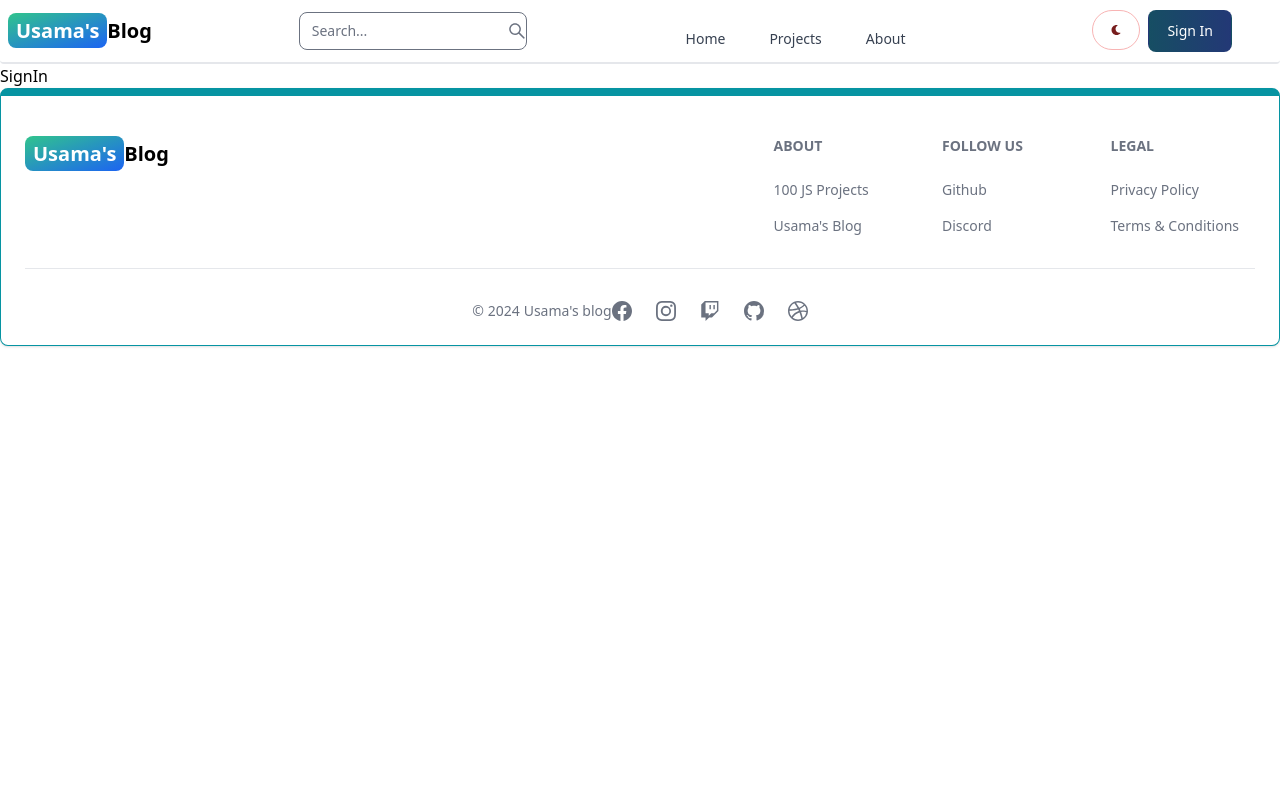
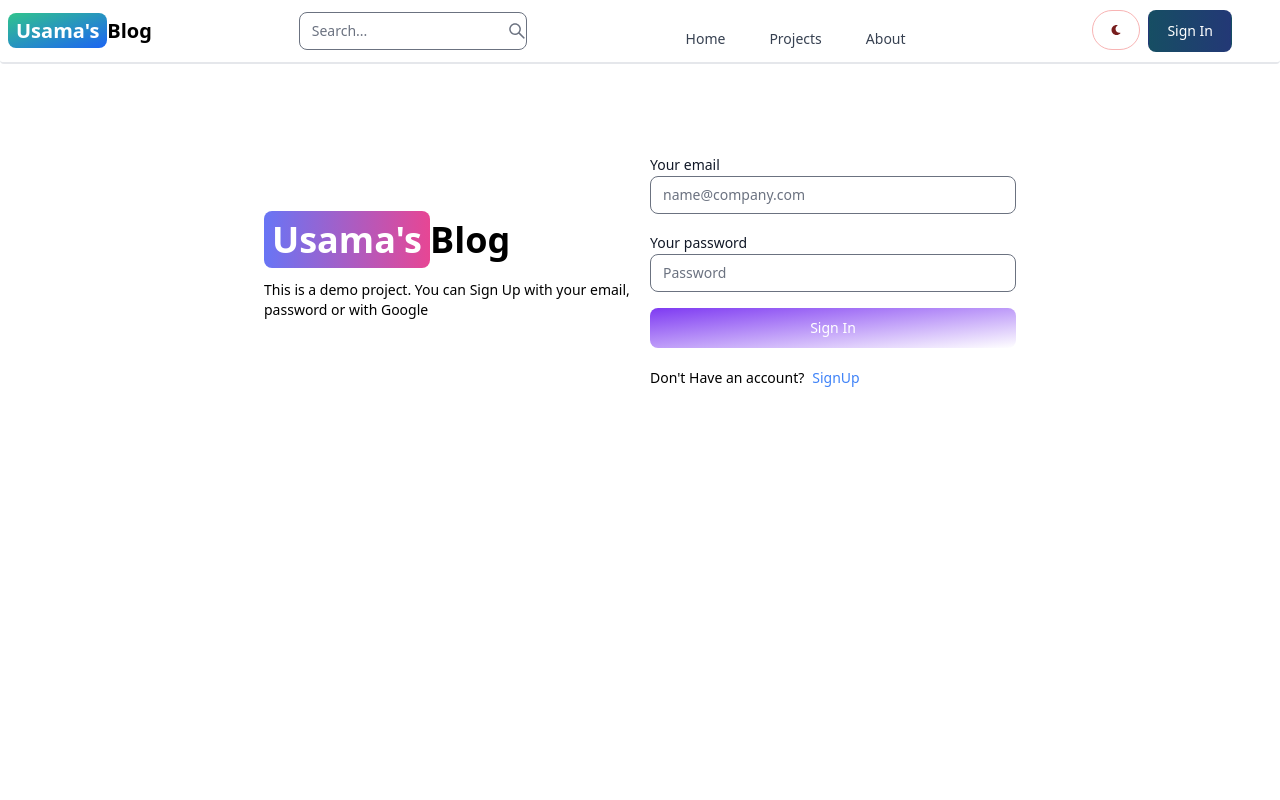
Before and after one commit to UsamaMukhtat01/mern-blog, a React (Vite) app in the folder client/: page /sign-in in a window 1280 px wide. Shown: the top 800 px of the page. Built offline with nearby package versions, Linux system fonts and the light colour scheme.

Commit message:
Complete SignIn Page Functionality

```diff
--- a/client/src/pages/SignIn.jsx
+++ b/client/src/pages/SignIn.jsx
@@ -1,9 +1,97 @@
-import React from 'react'
+import {Link, useNavigate} from 'react-router-dom'
+import { TextInput, Label, Button, Alert, Spinner } from 'flowbite-react';
+import { useState } from 'react';
 
 export default function SignIn() {
+
+  const [formData, setFormData] = useState({});
+  const [errorMessage, setErrorMessage] = useState(null);
+  const [loading, setLoading] = useState(false);
+  const navigate = useNavigate();
+
+  const handleChange = (e)=>{
+    setFormData({...formData, [e.target.id]: e.target.value.trim() })
+  }
+
+  const handleSubmit = async (e)=>{
+    e.preventDefault();
+    if(!formData.email || !formData.password){
+      return setErrorMessage('Please fill out the all fields')
+    }
+    try{
+      setLoading(true);
+      setErrorMessage(null);
+      const res = await fetch('/api/auth/signin',{
+        method:"POST",
+        headers:{'Content-Type': 'application/json'},
+        body: JSON.stringify(formData),
+      })
+      const data = await res.json();
+      if(data.success === false){
+        setLoading(false);
+        return setErrorMessage(data.message)
+      }
+      if(res.ok){
+        navigate('/');
+      }
+    }catch(error){
+      setErrorMessage(error.message);
+      setLoading(false);
+    }
+  }
+
   return (
-    <div>
-      SignIn
+    <div className="min-h-screen mt-20">
+      <div className="flex p-2 max-w-3xl mx-auto flex-col md:flex-row md:items-center gap-5">
+        {/* left */}
+        <div className="flex-1">
+        <Link
+          to='/'
+          className='font-bold
+          Idark:text-white text-4xl'>
+          <span className='px-2 py-1 bg-gradient-to-r from-indigo-500
+          Ivia-purple-500 to-pink-500 rounded-lg text-white'>
+          Usama's
+          </span>
+          Blog
+        </Link>
+        <p className='mt-5 text-sm'>
+          This is a demo project. You can Sign Up with your email, password or with Google
+        </p>
+        </div>
+        {/* right */}
+        <div className="flex-1">
+        <form onSubmit={handleSubmit} className='flex flex-col gap-4'>
+          <div>
+          <Label value='Your email' />
+          <TextInput type='text' placeholder='name@company.com' id='email' onChange={handleChange}></TextInput>
+          </div>
+          <div>
+          <Label value='Your password' />
+          <TextInput type='text' placeholder='Password' id='password' onChange={handleChange}></TextInput>
+          </div>
+          <Button gradientDuoTone='purpleToBlue' type='submit' disabled={loading}>
+            {loading? (
+              <>
+              <Spinner size='sm'/>
+              <span className='pl-3'>Loading...</span>
+              </>):
+            ('Sign In')}
+          </Button>
+          { errorMessage && (
+              <Alert className='mt-5' color='failure'>
+                {errorMessage}
+              </Alert>
+            )}
+        </form>
+          <div className='flex gap-2 mt-5 text-sm'>
+              <span>Don't Have an account?</span>
+            <Link to='/sign-in' className='text-blue-500'>
+              SignUp
+            </Link>
+          </div>
+        </div>
+      </div>
     </div>
-  )
+  );
 }
--- a/client/src/pages/SignUp.jsx
+++ b/client/src/pages/SignUp.jsx
@@ -28,9 +28,9 @@
       })
       const data = await res.json();
       if(data.success === false){
+        setLoading(false);
         return setErrorMessage(data.message)
       }
-      setLoading(false);
       if(res.ok){
         navigate('/sign-in');
       }
```
